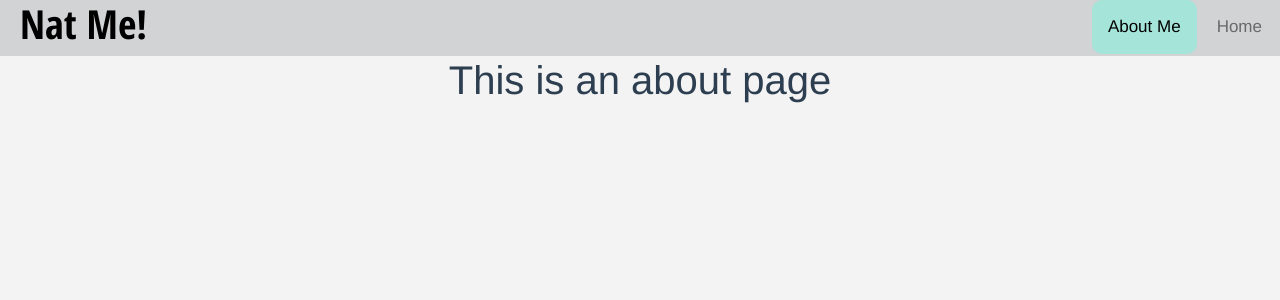
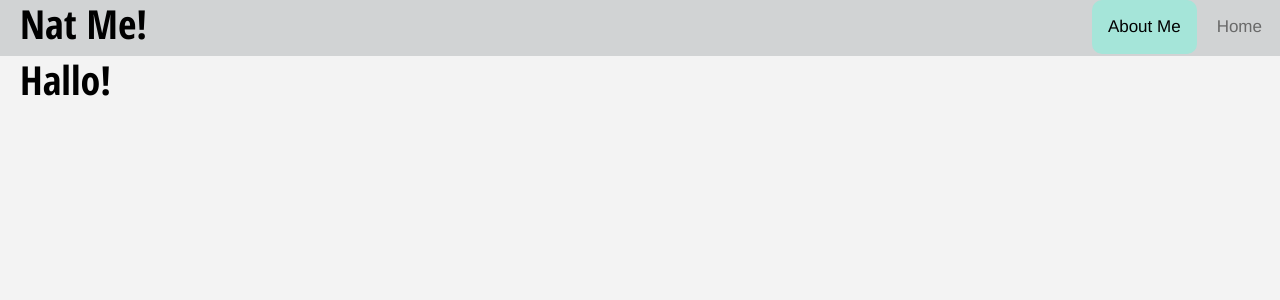
Before and after one commit to Ethea2/Nat-Me, a Vue app: page /about in a window 1280 px wide. Shown: the top 300 px of the page. Built offline with nearby package versions, Linux system fonts and the light colour scheme.

Commit message:
removed router transitions for now

```diff
--- a/src/components/NavBar.vue
+++ b/src/components/NavBar.vue
@@ -6,14 +6,14 @@
       @mouseenter="enterHome" @mouseleave="leaveHome">Home</router-link>
       <router-link to="/about" class="animate__animated" :class="{animate__pulse:hoverOverAbout}"
       @mouseenter="enterAbout" @mouseleave="leaveAbout">About Me</router-link>
-  </div>
+   <!--
    <router-view v-slot="{ Component }">
-    <transition name="custom-classes-transition"
-    enter-active-class="animate__fadeInLeftBig"
-    leave-active-class="animate__fadeInLeftBig">
+    <transition name="fade" mode="in-out">
       <component :is="Component"></component>
     </transition>
-  </router-view>
+    </router-view> -->
+</div>
+   <router-view />
 </template>
 
 <script>
@@ -94,6 +94,16 @@ h1{
   cursor:pointer;
 }
 
+.fade-enter-active,
+.fade-leave-active {
+  transition: opacity 0.5s ease;
+}
+
+
+.fade-enter-from,
+.fade-leave-to {
+  opacity: 0;
+}
 
 
 </style>
--- a/src/views/About.vue
+++ b/src/views/About.vue
@@ -1,5 +1,13 @@
 <template>
-  <div class="about">
-    <h1>This is an about page</h1>
-  </div>
+  <h1>Hallo!</h1>
 </template>
+
+<script>
+export default {
+
+}
+</script>
+
+<style>
+
+</style>
```
Also changed, not shown: src/views/Home.vue (line endings or trailing spaces). Lines whose indentation alone changed are shown as unchanged.
